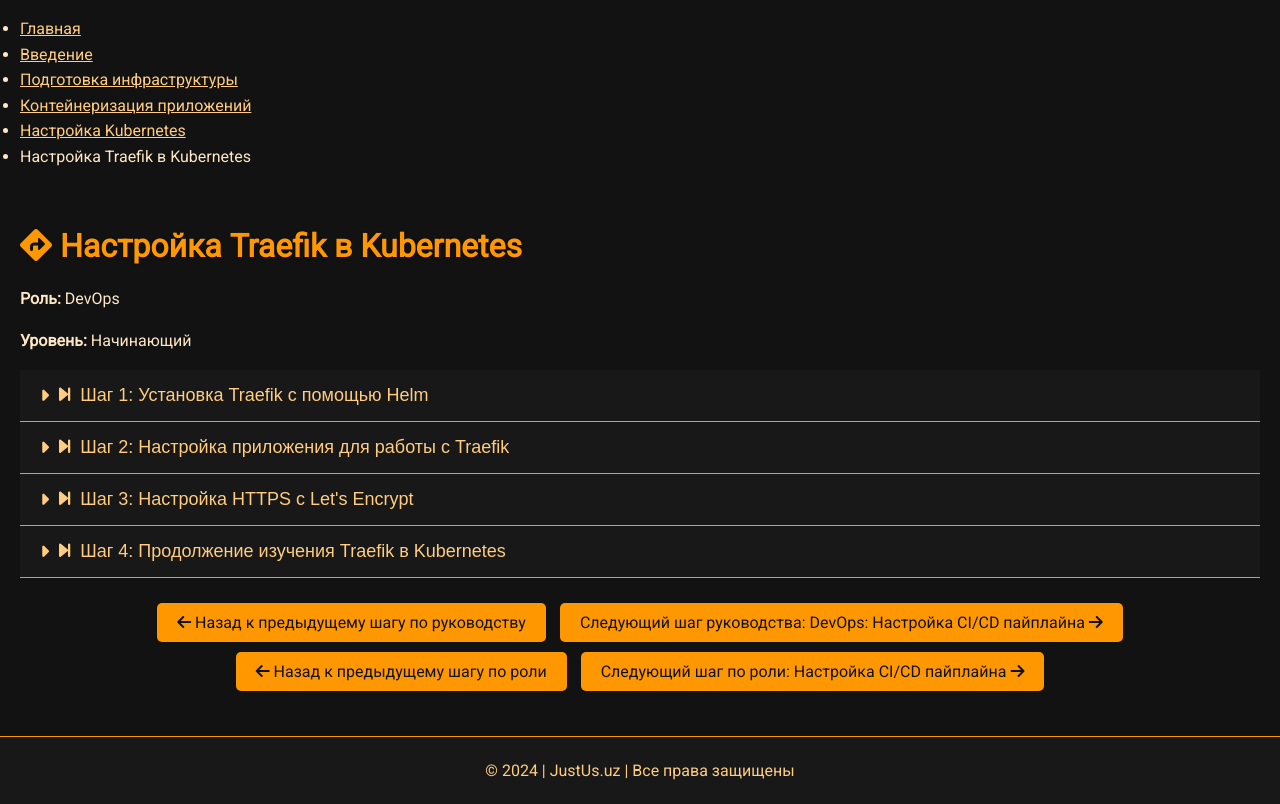
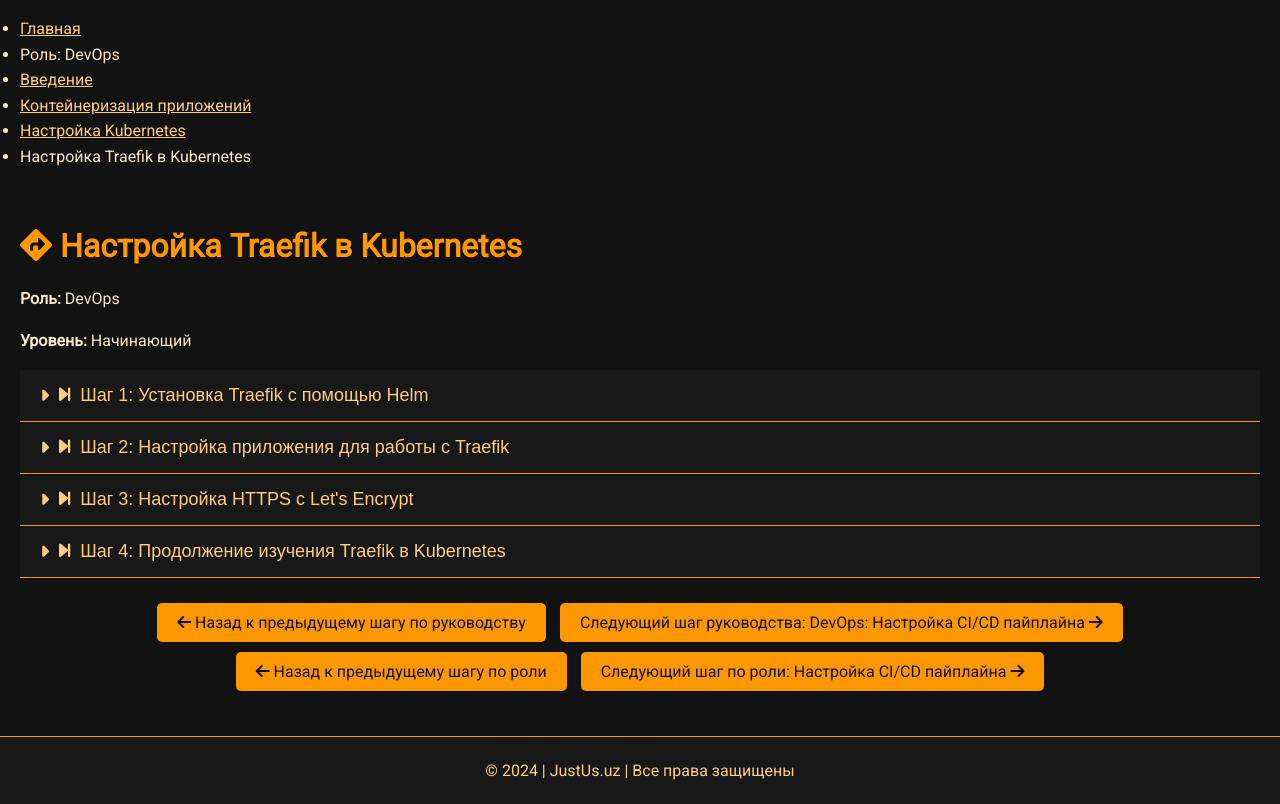
Before and after one commit to JustUs-uz/infrastructure-guide, a plain HTML site: page devops/traefik_configuration.html in a window 1280 px wide. Drawn offline with Linux system fonts and the light colour scheme.

Commit message:
Update traefik_configuration.html
Updated breadcrumb

```diff
--- a/devops/traefik_configuration.html
+++ b/devops/traefik_configuration.html
@@ -14,8 +14,8 @@
     <nav class="breadcrumb">
         <ul>
             <li class="breadcrumb-item"><a href="../index.html">Главная</a></li>
+            <li class="breadcrumb-item">Роль: DevOps</li>
             <li class="breadcrumb-item"><a href="introduction.html">Введение</a></li>
-            <li class="breadcrumb-item"><a href="infrastructure.html">Подготовка инфраструктуры</a></li>
             <li class="breadcrumb-item"><a href="containerization.html">Контейнеризация приложений</a></li>
             <li class="breadcrumb-item"><a href="kubernetes_setup.html">Настройка Kubernetes</a></li>
             <li class="breadcrumb-item active">Настройка Traefik в Kubernetes</li>
```
